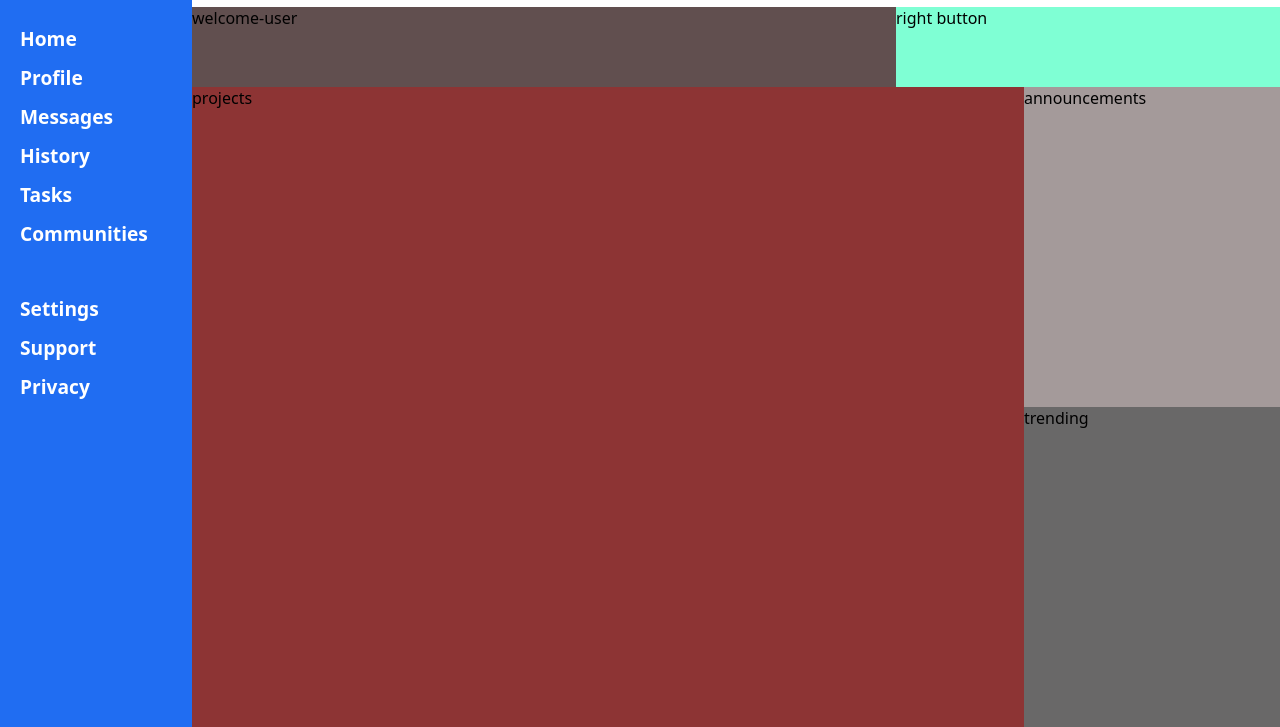
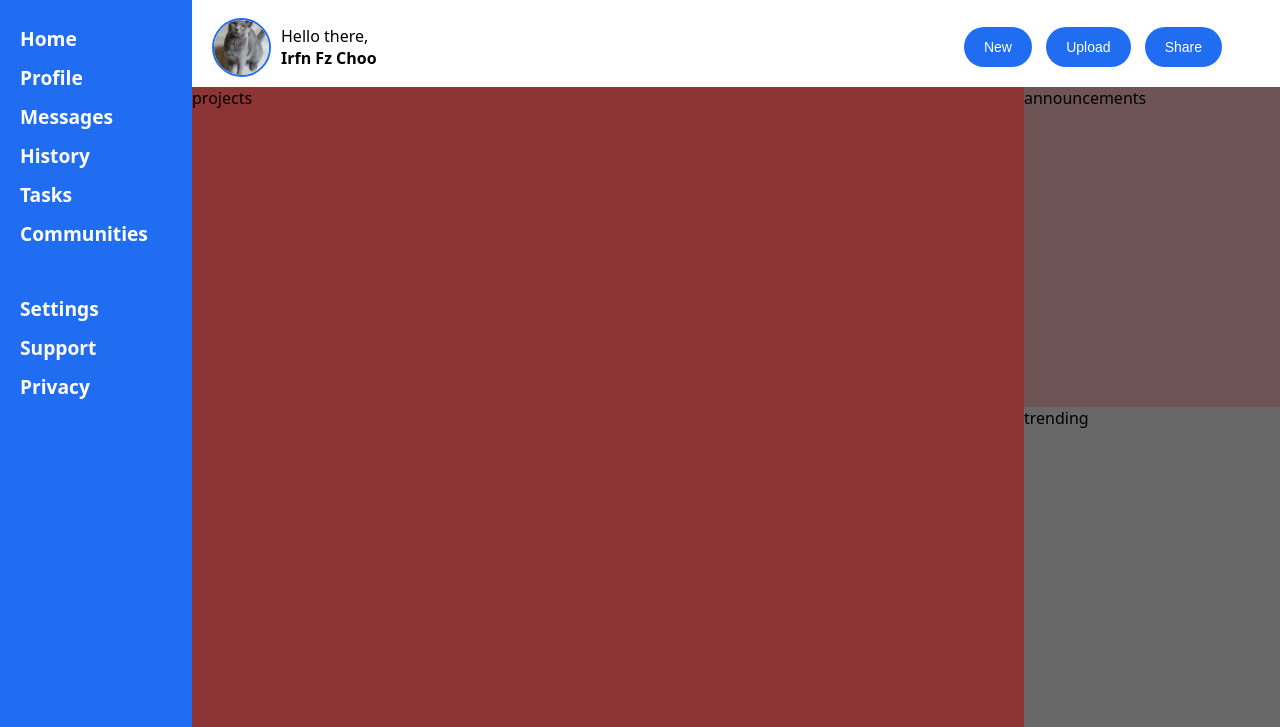
Before and after one commit to IFAIZC/Learning-Basic-Grid, a plain HTML site: page index.html in a window 1280 px wide. Shown: the part 73-800 px from the top of the page. Drawn offline with Linux system fonts and the light colour scheme.

Commit message:
fixed bug

```diff
--- a/index.html
+++ b/index.html
@@ -41,11 +41,22 @@
             </div>
         </div>
 
+        <div class="welcome-user">
+            <img src="images/cat-unsplash.jpg" alt="profile-picture" class="profile-picture">
 
+            <div class="welcoming-user">
+                <p>Hello there,<br> <span>Irfn Fz Choo</span></p>
+            </div>
+        </div>
 
+        <div class="right-button">
+            <div class="buttons">
+                <button>New</button>
+                <button>Upload</button>
+                <button>Share</button>
+            </div>
+        </div>
 
-        <div class="welcome-user">welcome-user</div>
-        <div class="right-button">right button</div>
         <div class="projects">projects</div>
         <div class="announcements">announcements</div>
         <div class="trending">trending</div>
--- a/style.css
+++ b/style.css
@@ -107,7 +107,25 @@ a {
     padding: 0 20px;
     cursor: pointer;
     outline: none;
-  }
+    cursor: pointer; /* Pointer cursor on hover */
+    margin-left: 10px; /* Space between buttons */
+    transition: background-color 0.3s ease, transform 0.2s ease; /* Smooth transitions */
+}
+
+/* Hover Effect */
+.search-container button:hover {
+  background-color: #2980b9; /* Darker blue on hover */
+  transform: translateY(-2px); /* Lift button slightly on hover */
+}
+
+/* Active Effect */
+.search-container button:active {
+  background-color: #1c6ea4; /* Even darker blue when clicked */
+  transform: translateY(1px); /* Push button slightly on click */
+}
+
+
+
 
 /* profile top section */
 .profile-small {
@@ -136,34 +154,86 @@ a {
 
 
 
+/* welcome user */
+.welcome-user {
+    grid-column: 4 / 15;
+    grid-row: 3 / 5;
+    background-color: white;
+
+    display: flex;
+    justify-content: flex-start;
+    align-items: center;
+    flex-direction: row;
+    padding-left: 20px;
+}
+
+.welcoming-user {
+    display: flex;
+    justify-content: center;
+    padding-left: 10px;
+}
+
+.welcoming-user span {
+    font-weight: bolder;
+}
+
+
+
+/* buttons for new, upload, share */
+.right-button {
+    grid-column: 15 / 21;
+    grid-row: 3 / 5;
+    background-color: rgb(255, 255, 255);
+
+    display: flex;
+    flex-direction: column;
+    justify-content: center;
+    align-items: center;
+}
+
+.buttons button {
+    background-color: #206df2; /* Primary button color */
+    height: 40px;
+    color: white; /* Text color */
+    border: none; /* Remove default borders */
+    border-radius: 20px; /* Rounded corners */
+    padding: 10px 20px; /* Add space inside the button */
+    font-size: 14px; /* Font size */
+    cursor: pointer; /* Pointer cursor on hover */
+    margin-left: 10px; /* Space between buttons */
+    transition: background-color 0.3s ease, transform 0.2s ease; /* Smooth transitions */
+  }
+
+  /* Hover Effect */
+  .buttons button:hover {
+    background-color: #2980b9; /* Darker blue on hover */
+    transform: translateY(-2px); /* Lift button slightly on hover */
+  }
+
+  /* Active Effect */
+  .buttons button:active {
+    background-color: #1c6ea4; /* Even darker blue when clicked */
+    transform: translateY(1px); /* Push button slightly on click */
+  }
 
 
 
 
-
-.welcome-user {
-    grid-column: 4 / 15;
-    grid-row: 3 / 5;
-    background-color: #614f4f;
-}
-
-.right-button {
-    grid-column: 15 / 21;
-    grid-row: 3 / 5;
-    background-color: aquamarine;
-}
-
+/* main content for project showcase */
 .projects {
     grid-column: 4 / 17;
     grid-row: 5 / 21;
     background-color: #8d3434;
 }
 
+
+/* sidd bar announcements */
 .announcements {
     grid-column: 17 / 21;
     grid-row: 5 / 13;
-    background-color: #a49a9a;
+    background-color: #6e5454;
 }
+
 
 .trending {
     grid-column: 17 / 21;
```
